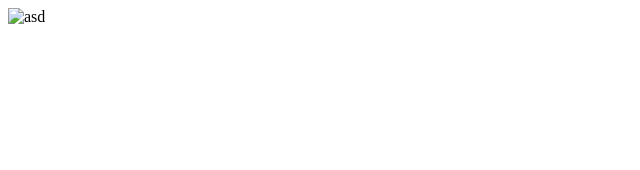
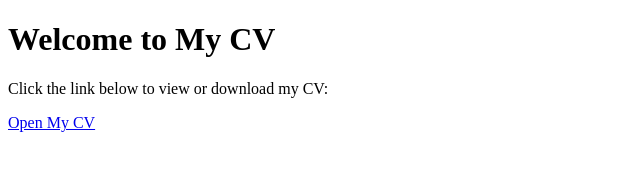
Before and after one commit to QuatroFiend/my-cv, a plain HTML site: page index.html in a window 1280 px wide. Shown: the whole page, without its empty margins (0-640 px from the left). Drawn offline with Linux system fonts and the light colour scheme.

Commit message:
Add files via upload

```diff
--- a/index.html
+++ b/index.html
@@ -5,6 +5,8 @@
     <title>CV</title>
 </head>
 <body>
-<img alt="asd" src="СV.pdf">
+<h1>Welcome to My CV</h1>
+<p>Click the link below to view or download my CV:</p>
+<a href="СV.pdf" target="_blank">Open My CV</a>
 </body>
 </html>
```
